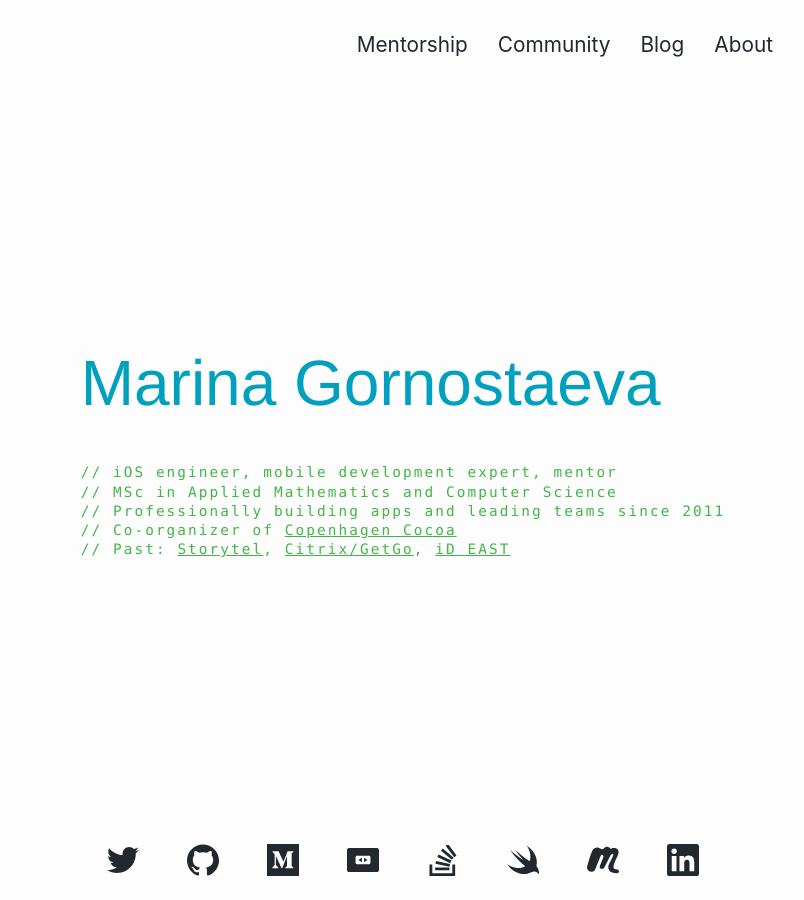
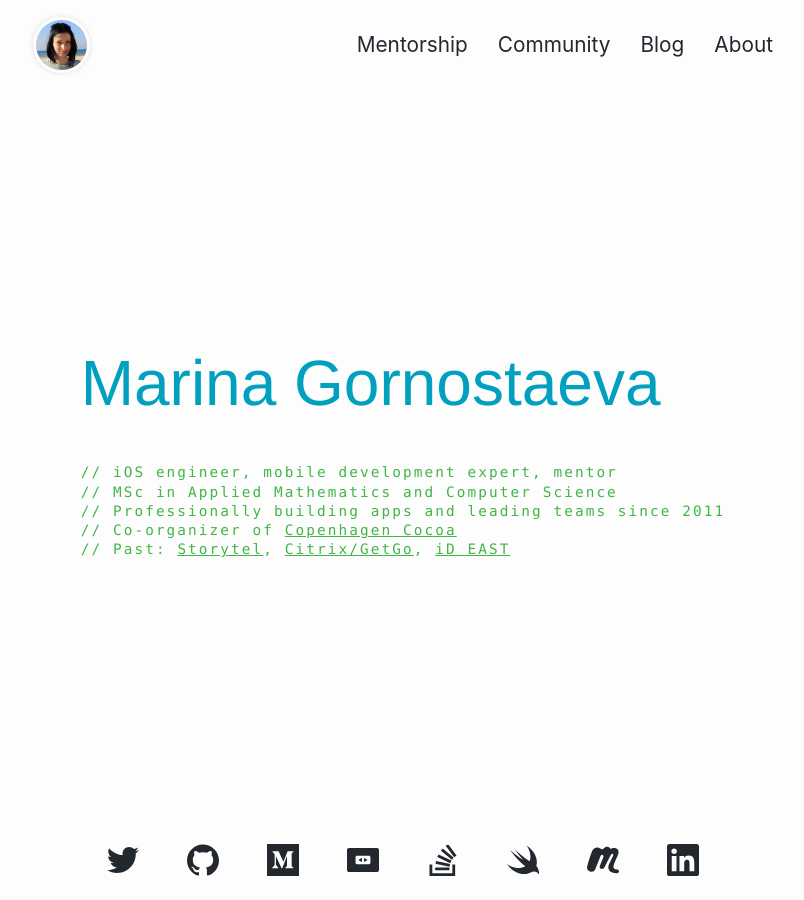
Before and after one commit to hybridcattt/hybridcattt.com, a Jekyll site: the page built from index.html, in a window 1280 px wide. Shown: the whole page, without its empty margins (237-1041 px from the left). Built offline with Jekyll 4.4.1, drawn with Linux system fonts in a browser that asks for light colours.

Commit message:
Avatar instead of the site title

```diff
--- a/_includes/header.html
+++ b/_includes/header.html
@@ -7,7 +7,11 @@
     {%- assign show_title = page.show_title -%}
 
     {%- if page.hide_title != true -%}
-    <a class="site-title" rel="author" href="{{ "/" | relative_url }}">{{ site.title | escape }}</a>
+    <!-- <a class="site-title" rel="author" href="{{ "/" | relative_url }}">{{ site.title | escape }}</a> -->
+
+    <a class="site-title" rel="author" href="{{ "/" | relative_url }}"><img class="avatar"
+        src="/static/media/photo_square_for_circle.jpg"></img></a>
+
     {%- endif -%}
 
     <span></span> <!-- Needed for elements to always be correctly aligned regardless if title is hidden  -->
--- a/_sass/minima/_layout.scss
+++ b/_sass/minima/_layout.scss
@@ -39,6 +39,19 @@
   &:visited {
     color: $site-title-color;
   }
+}
+
+.avatar {
+  position: relative;
+
+  border-radius: 50%;
+  border-width: 2px;
+  border: solid $menu-background-color;
+
+  box-shadow: 0px 0px 5px $menu-shadow-color;
+
+  width: $spacing-unit * 1.7;
+  height: auto;
 }
 
 .site-nav {
--- a/index.html
+++ b/index.html
@@ -3,7 +3,7 @@
 # To modify the layout, see https://jekyllrb.com/docs/themes/#overriding-theme-defaults
 
 <!-- layout: landing -->
-hide_title: true
+<!-- hide_title: true -->
 ---
 
 <!DOCTYPE html>
```
